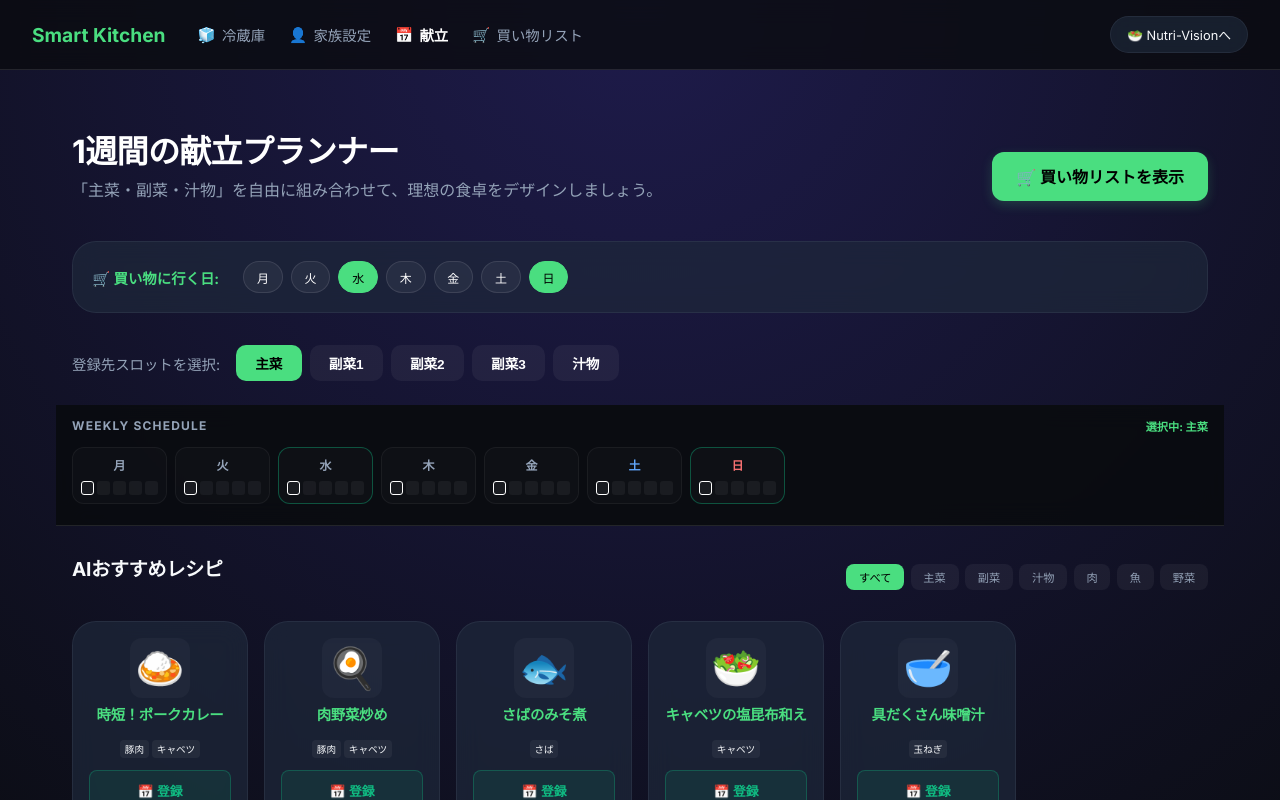
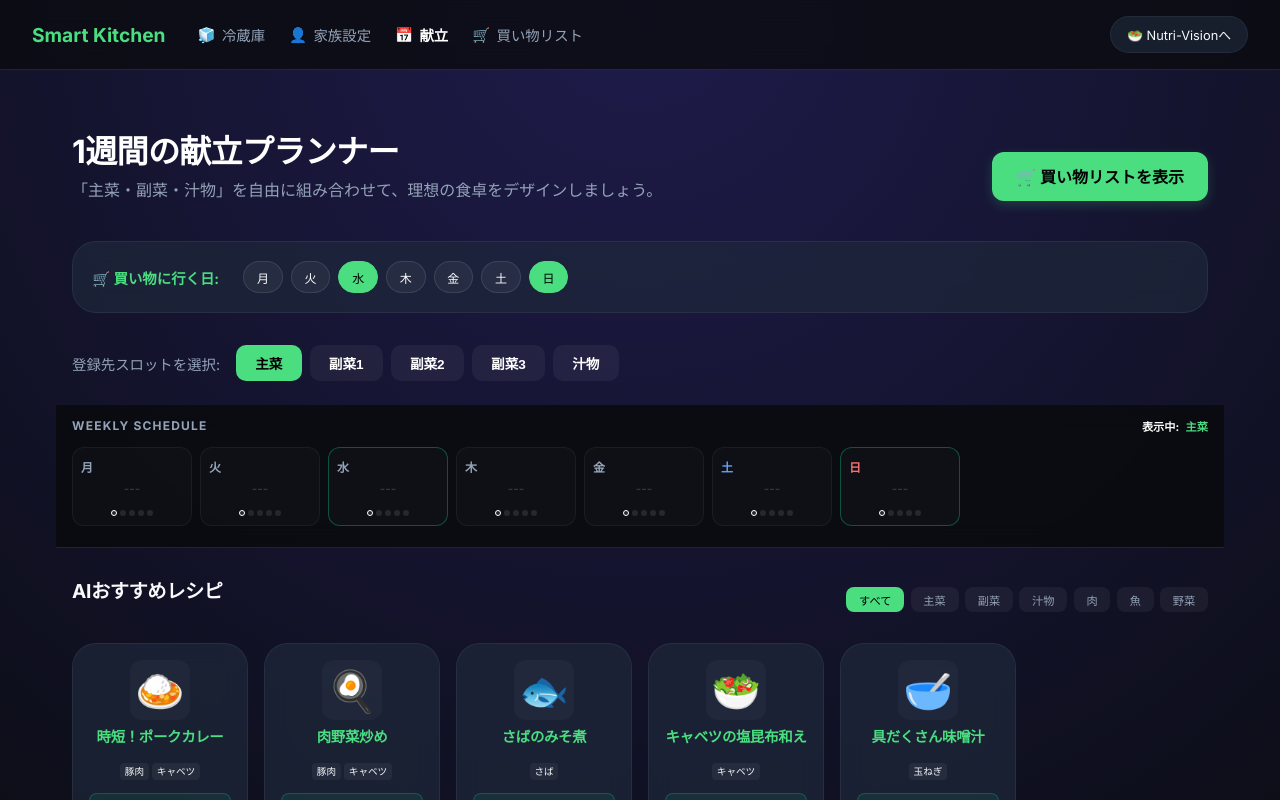
Before and after one commit to convini-bach/Life-Support-Project, a Next.js app: page /recipe-app/menu in a window 1280 px wide. Shown: the top 800 px of the page. Built offline with nearby package versions, Linux system fonts and the light colour scheme.

Commit message:
ui: implement slot-aware sticky schedule with recipe names

```diff
--- a/src/app/recipe-app/menu/page.tsx
+++ b/src/app/recipe-app/menu/page.tsx
@@ -278,50 +278,58 @@ export default function MenuPage() {
       }}>
         <div style={{ display: 'flex', justifyContent: 'space-between', alignItems: 'center', marginBottom: '0.8rem' }}>
           <h2 style={{ fontSize: '0.75rem', color: '#94a3b8', textTransform: 'uppercase', letterSpacing: '0.1em', margin: 0 }}>Weekly Schedule</h2>
-          <div style={{ fontSize: '0.7rem', color: 'var(--recipe-primary)', fontWeight: 'bold' }}>選択中: {SLOT_JP[selectedSlot as string]}</div>
+          <div style={{ fontSize: '0.7rem', color: 'var(--recipe-primary)', fontWeight: 'bold' }}>
+            <span style={{ color: '#fff', marginRight: '0.4rem' }}>表示中:</span>
+            {SLOT_JP[selectedSlot as string]}
+          </div>
         </div>
         <div style={{ display: 'flex', overflowX: 'auto', gap: '0.5rem', paddingBottom: '0.5rem', scrollbarWidth: 'none' }}>
-          {(Object.keys(DAYS_JP) as DayOfWeek[]).map(day => (
+          {(Object.keys(DAYS_JP) as DayOfWeek[]).map(day => {
+            const currentRecipeId = weeklyPlan[day]?.[selectedSlot];
+            const currentRecipe = recipes.find(r => r.id === currentRecipeId);
+
+            return (
               <div key={day} style={{
-              minWidth: '95px', flex: '0 0 auto',
-              background: 'rgba(255,255,255,0.02)', borderRadius: '12px', padding: '0.5rem',
+                minWidth: '120px', flex: '0 0 auto',
+                background: 'rgba(255,255,255,0.02)', borderRadius: '12px', padding: '0.6rem 0.5rem',
                 border: shoppingDays.includes(day) ? '1px solid rgba(16, 185, 129, 0.4)' : '1px solid rgba(255,255,255,0.05)',
-              textAlign: 'center'
+                textAlign: 'center', display: 'flex', flexDirection: 'column', gap: '0.4rem'
               }}>
-              <div style={{ fontSize: '0.75rem', fontWeight: 'bold', color: day === 'sun' ? '#f87171' : day === 'sat' ? '#60a5fa' : '#94a3b8', marginBottom: '0.5rem' }}>{DAYS_JP[day]}</div>
-              <div style={{ display: 'grid', gridTemplateColumns: 'repeat(5, 1fr)', gap: '0.2rem' }}>
-                {(Object.keys(SLOT_JP) as (keyof DayPlan)[]).map(slot => (
-                  <div key={slot} style={{ position: 'relative' }}>
-                    <div style={{
-                      height: '14px',
-                      borderRadius: '3px',
-                      background: weeklyPlan[day]?.[slot] ? 'var(--recipe-primary)' : 'rgba(255,255,255,0.05)',
-                      border: selectedSlot === slot ? '1px solid #fff' : '1px solid transparent',
-                      boxShadow: weeklyPlan[day]?.[slot] ? '0 0 5px rgba(16, 185, 129, 0.3)' : 'none',
-                      transition: 'all 0.2s'
-                    }} />
-                    {weeklyPlan[day]?.[slot] && (
+                <div style={{ display: 'flex', justifyContent: 'space-between', alignItems: 'center' }}>
+                  <span style={{ fontSize: '0.75rem', fontWeight: 'bold', color: day === 'sun' ? '#f87171' : day === 'sat' ? '#60a5fa' : '#94a3b8' }}>{DAYS_JP[day]}</span>
+                  {currentRecipeId && (
                     <button
-                        onClick={(e) => {
-                          e.stopPropagation();
-                          clearSlot(day, slot);
-                        }}
-                        style={{
-                          position: 'absolute', top: '-8px', right: '-8px',
-                          background: '#f87171', color: '#fff', border: 'none',
-                          borderRadius: '50%', width: '12px', height: '12px',
-                          fontSize: '8px', cursor: 'pointer', display: 'flex',
-                          alignItems: 'center', justifyContent: 'center', zIndex: 2
-                        }}
+                      onClick={() => clearSlot(day, selectedSlot)}
+                      style={{ background: 'rgba(248, 113, 113, 0.1)', border: 'none', color: '#f87171', borderRadius: '4px', padding: '0.1rem 0.3rem', fontSize: '0.6rem', cursor: 'pointer' }}
                     >
-                        ×
+                      消去
                     </button>
                   )}
                 </div>
+
+                <div style={{
+                  fontSize: '0.75rem', color: currentRecipe ? '#fff' : '#334155',
+                  fontWeight: currentRecipe ? 'bold' : 'normal',
+                  height: '1.2rem', overflow: 'hidden', textOverflow: 'ellipsis', whiteSpace: 'nowrap',
+                  background: currentRecipe ? 'rgba(255,255,255,0.03)' : 'transparent',
+                  borderRadius: '4px', padding: '0 0.2rem'
+                }}>
+                  {currentRecipe ? currentRecipe.name : '---'}
+                </div>
+
+                <div style={{ display: 'flex', justifyContent: 'center', gap: '0.2rem', marginTop: '0.2rem' }}>
+                  {(Object.keys(SLOT_JP) as (keyof DayPlan)[]).map(slot => (
+                    <div key={slot} style={{
+                      width: '6px', height: '6px', borderRadius: '50%',
+                      background: weeklyPlan[day]?.[slot] ? (selectedSlot === slot ? 'var(--recipe-primary)' : '#4ade80') : 'rgba(255,255,255,0.1)',
+                      border: selectedSlot === slot ? '1px solid #fff' : 'none',
+                      boxShadow: selectedSlot === slot && weeklyPlan[day]?.[slot] ? '0 0 5px var(--recipe-primary)' : 'none'
+                    }} />
                   ))}
                 </div>
               </div>
-          ))}
+            );
+          })}
         </div>
       </section>
 
```
Lines whose indentation alone changed are shown as unchanged.
